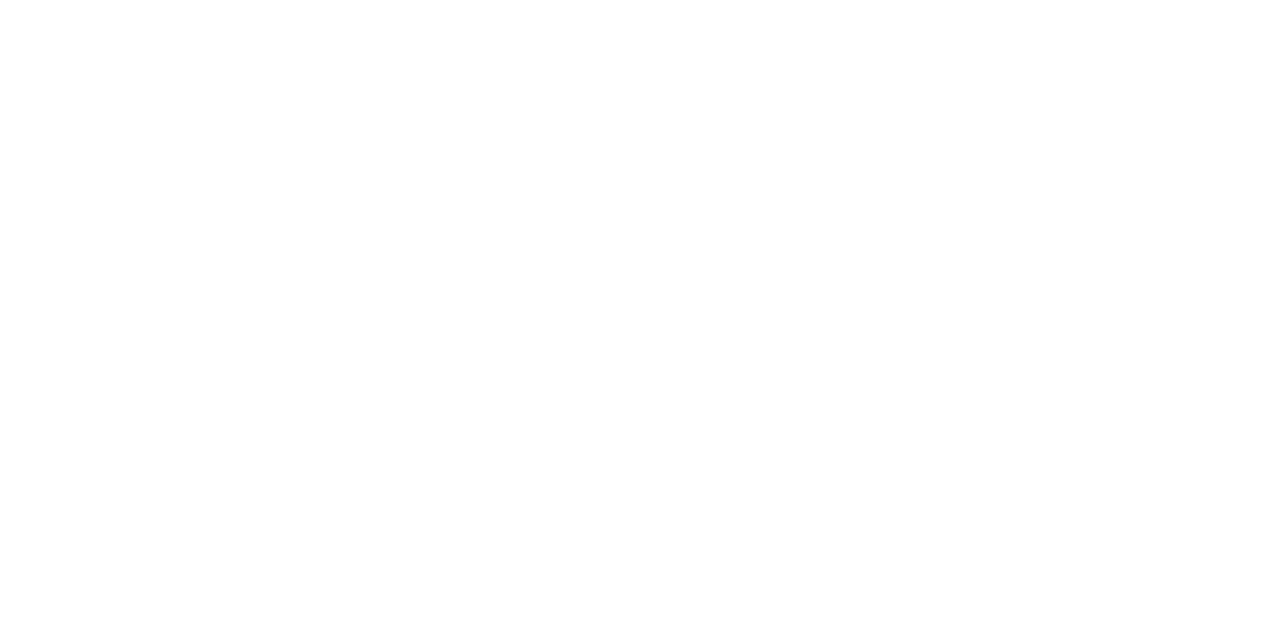
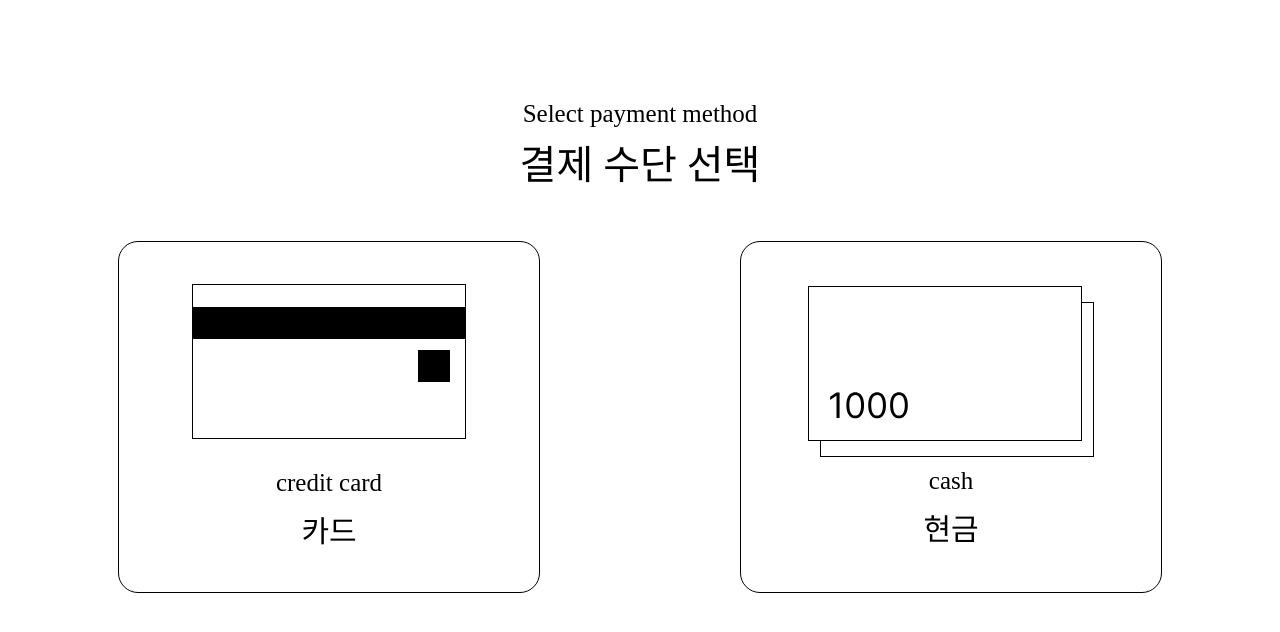
Before and after one commit to E-jiwoo/photism, a React (Vite) app: page /pay in a window 1280 px wide. Before the commit this address had no page. Shown: the top 632 px of the page. Built offline with nearby package versions, Linux system fonts and the light colour scheme.

Commit message:
add :: payment page - 결제 수단 페이지 퍼블리싱

```diff
--- a/src/App.jsx
+++ b/src/App.jsx
@@ -3,6 +3,9 @@
 import { createGlobalStyle } from "styled-components";
 import Main from "./page/Main/index";
 import Upload from "./page/Upload/index";
+import Pay from "./page/Pay/index";
+import Guide from "./page/Guide/index";
+import Numbers from "./page/Numbers/index";
 
 const App = () => {
   return (
@@ -10,7 +13,11 @@
       <GlobalStyle />
       <BrowserRouter>
         <Routes>
-          <Route path="/" element={<Upload />}></Route>
+          <Route path="/" element={<Main />}></Route>
+          <Route path="/upload" element={<Upload />}></Route>
+          <Route path="/numbers" element={<Numbers />}></Route>
+          <Route path="/pay" element={<Pay />}></Route>
+          <Route path="/guide" element={<Guide />}></Route>
         </Routes>
       </BrowserRouter>
     </>
--- /dev/null
+++ b/src/page/Guide/index.jsx
@@ -0,0 +1,27 @@
+import React from "react";
+import * as S from "./style";
+
+const index = () => {
+  return (
+    <>
+      <S.Container>
+        <S.TextSection>
+          <S.Text_k>
+            촬영이 곧 시작됩니다
+            <br />
+            우측에 있는 <b>리모콘</b>을 잡고 준비해주세요.
+            <br />
+            촬영횟수는 <b>총 4회입니다.</b>
+          </S.Text_k>
+          <S.Text_E>
+            Get ready for a shoot!
+            <br /> Hold the <b>remote control</b> on the right side
+            <br /> You have <b> 4 times</b>
+          </S.Text_E>
+        </S.TextSection>
+      </S.Container>
+    </>
+  );
+};
+
+export default index;
--- /dev/null
+++ b/src/page/Guide/style.js
@@ -0,0 +1,35 @@
+import styled from "styled-components";
+
+export const Container = styled.div`
+  width: 100vw;
+  height: 100vh;
+  display: flex;
+  flex-direction: column;
+  align-items: center;
+  margin: 0 auto;
+  overflow: hidden;
+  gap: 50px;
+`;
+
+export const TextSection = styled.div`
+  padding-top: 130px;
+  display: flex;
+  flex-direction: column;
+  gap: 60px;
+`;
+
+export const Text_k = styled.div`
+  color: #000;
+  text-align: center;
+  font-size: 50px;
+  font-weight: 400;
+  line-height: 80px;
+`;
+
+export const Text_E = styled.div`
+  color: #000;
+  text-align: center;
+  font-size: 40px;
+  font-weight: 400;
+  line-height: 60px;
+`;
--- /dev/null
+++ b/src/page/Numbers/index.jsx
@@ -0,0 +1,23 @@
+import React from "react";
+import * as S from "./style";
+import qr from "../../assets/qr.svg";
+
+const index = () => {
+  return (
+    <>
+      <S.Container>
+        <S.TitleSection>
+          <S.Title_E>Upload a fictional character img</S.Title_E>
+          <S.Title_k>가상의 인물 사진 업로드</S.Title_k>
+        </S.TitleSection>
+        <S.QR src={qr} alt="qr" />
+        <S.TextSection>
+          <S.Text_k>우측 하단 다음 버튼을 눌러주세요</S.Text_k>
+          <S.Text_E>Click the Next button at the bottom right corner</S.Text_E>
+        </S.TextSection>
+      </S.Container>
+    </>
+  );
+};
+
+export default index;
--- /dev/null
+++ b/src/page/Numbers/style.js
@@ -0,0 +1,60 @@
+import styled from "styled-components";
+
+export const Container = styled.div`
+  width: 100vw;
+  height: 100vh;
+  display: flex;
+  flex-direction: column;
+  align-items: center;
+  margin: 0 auto;
+  overflow: hidden;
+  gap: 50px;
+`;
+
+export const TitleSection = styled.div`
+  padding-top: 100px;
+  display: flex;
+  flex-direction: column;
+  align-items: center;
+  gap: 5px;
+`;
+export const Title_E = styled.div`
+  color: #000;
+  font-size: 25px;
+  font-style: normal;
+  font-weight: 500;
+`;
+export const Title_k = styled.div`
+  color: #000;
+  font-size: 40px;
+  font-style: normal;
+  font-weight: 500;
+`;
+
+export const QR = styled.img`
+  position: relative;
+  max-width: 18%;
+  height: auto;
+`;
+
+export const TextSection = styled.div`
+  display: flex;
+  flex-direction: column;
+  align-items: center;
+  gap: 5px;
+  padding-top: 20px;
+`;
+
+export const Text_k = styled.div`
+  color: #000;
+  font-size: 30px;
+  font-style: normal;
+  font-weight: 500;
+`;
+
+export const Text_E = styled.div`
+  color: #000;
+  font-size: 30px;
+  font-style: normal;
+  font-weight: 500;
+`;
--- /dev/null
+++ b/src/page/Pay/index.jsx
@@ -0,0 +1,31 @@
+import React from "react";
+import * as S from "./style";
+import card from "../../assets/card.svg";
+import cash from "../../assets/cash.svg";
+
+const index = () => {
+  return (
+    <>
+      <S.Container>
+        <S.TitleSection>
+          <S.Title_E>Select payment method</S.Title_E>
+          <S.Title_k>결제 수단 선택</S.Title_k>
+        </S.TitleSection>
+        <S.PaymentSection>
+          <S.PaymentBox>
+            <S.Card src={card} alt="card"></S.Card>
+            <S.Text_E>credit card</S.Text_E>
+            <S.Text_k>카드</S.Text_k>
+          </S.PaymentBox>
+          <S.PaymentBox>
+            <S.Cash src={cash} alt="card"></S.Cash>
+            <S.Text_E>cash</S.Text_E>
+            <S.Text_k>현금</S.Text_k>
+          </S.PaymentBox>
+        </S.PaymentSection>
+      </S.Container>
+    </>
+  );
+};
+
+export default index;
--- /dev/null
+++ b/src/page/Pay/style.js
@@ -0,0 +1,71 @@
+import styled from "styled-components";
+
+export const Container = styled.div`
+  width: 100vw;
+  height: 100vh;
+  display: flex;
+  flex-direction: column;
+  align-items: center;
+  margin: 0 auto;
+  overflow: hidden;
+  gap: 50px;
+`;
+
+export const TitleSection = styled.div`
+  padding-top: 100px;
+  display: flex;
+  flex-direction: column;
+  align-items: center;
+  gap: 5px;
+`;
+export const Title_E = styled.div`
+  color: #000;
+  font-size: 25px;
+  font-style: normal;
+  font-weight: 500;
+`;
+export const Title_k = styled.div`
+  color: #000;
+  font-size: 40px;
+  font-style: normal;
+  font-weight: 500;
+`;
+
+export const PaymentSection = styled.div`
+  display: flex;
+  flex-direction: row;
+  gap: 200px;
+`;
+
+export const PaymentBox = styled.div`
+  display: flex;
+  flex-direction: column;
+  justify-content: center;
+  align-items: center;
+  width: 420px;
+  height: 350px;
+  border: 1px solid black;
+  border-radius: 20px;
+  gap: 10px;
+`;
+export const Card = styled.img`
+  width: 274px;
+  height: 155px;
+  padding-bottom: 20px;
+`;
+export const Cash = styled.img`
+  width: 286px;
+  height: 171px;
+`;
+export const Text_E = styled.div`
+  color: #000;
+  font-size: 25px;
+  font-style: normal;
+  font-weight: 400;
+`;
+export const Text_k = styled.div`
+  color: #000;
+  font-size: 30px;
+  font-style: normal;
+  font-weight: 400;
+`;
```
Also changed, not shown: src/assets/card.svg (added), src/assets/cash.svg (added).
